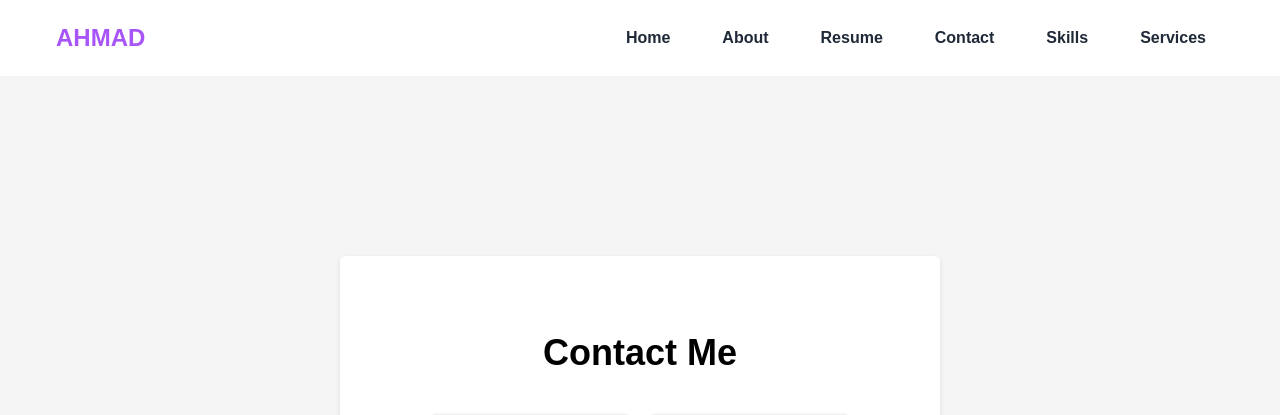
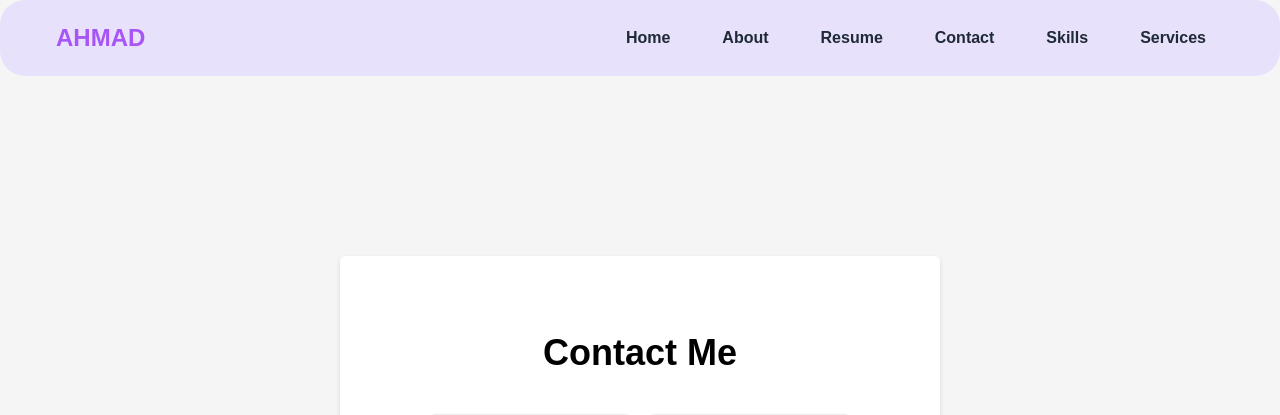
Before and after one commit to ahmadbamallee/bamalli.online, a PHP site: page /contact.html in a window 1280 px wide. Shown: the top 415 px of the page. Run offline with PHP 8.4, Linux system fonts and the light colour scheme; some libraries are stand-ins or nearby versions.

Commit message:
Update style.css

```diff
--- a/styles/style.css
+++ b/styles/style.css
@@ -29,7 +29,8 @@ nav {
   position: fixed;
   top: 0;
   left: 0;
-  background-color: #ffffff;
+  background-color: #e7e1fb;
+  border-radius: 25px;
   z-index: 99;
 }
 
@@ -185,7 +186,7 @@ ul li a:hover {
   box-shadow: 0px 0px 24px black;
 }
 
-@media (width < 750px) {
+@media (max-width: 750px) {
   nav .checkbox {
     display: block;
   }
```
